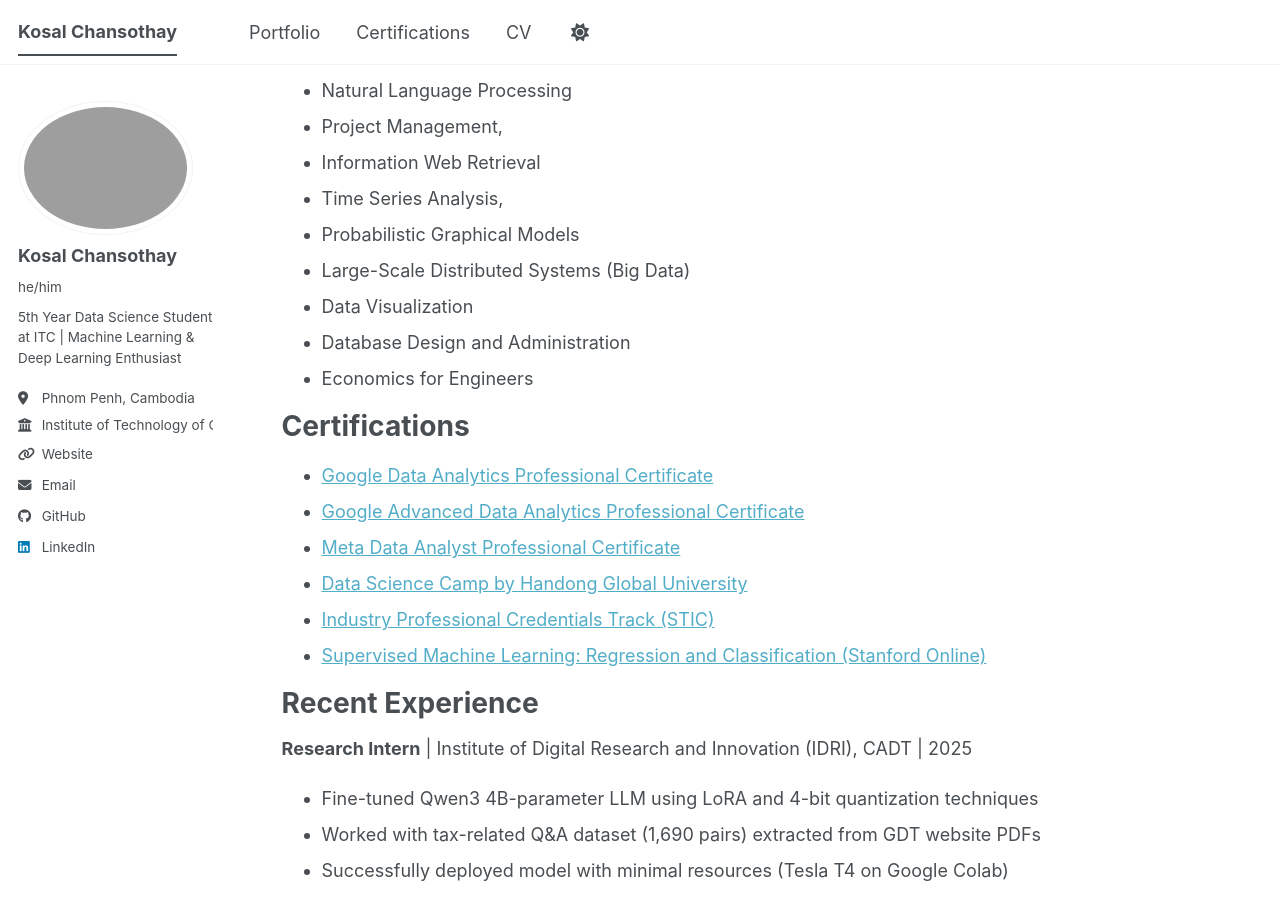
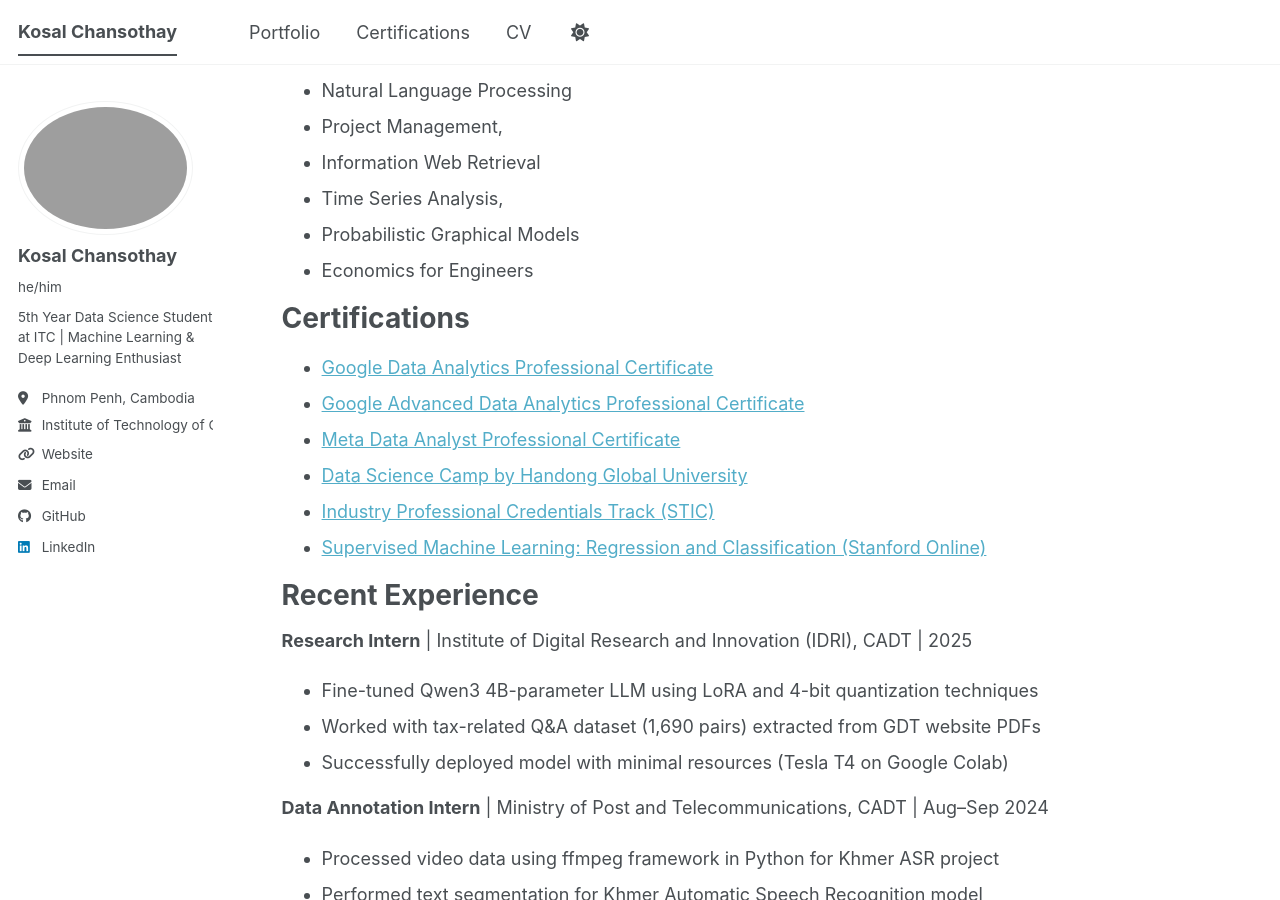
Before and after one commit to KosalChansothay/kosalchansothay.github.io, a Jekyll site: the page built from _pages/about.md, in a window 1280 px wide and 900 px high, scrolled down 718 px. Built offline with Jekyll 4.4.1, drawn with Linux system fonts in a browser that asks for light colours; a script bundle is joined from its source files by our own code; library files that are not in the unit come from our copies.

Commit message:
simplified relevant course

```diff
--- a/_pages/about.md
+++ b/_pages/about.md
@@ -30,9 +30,6 @@ Education
 - Information Web Retrieval
 - Time Series Analysis,
 - Probabilistic Graphical Models
-- Large-Scale Distributed Systems (Big Data)
-- Data Visualization
-- Database Design and Administration
 - Economics for Engineers
 
 Certifications
```
